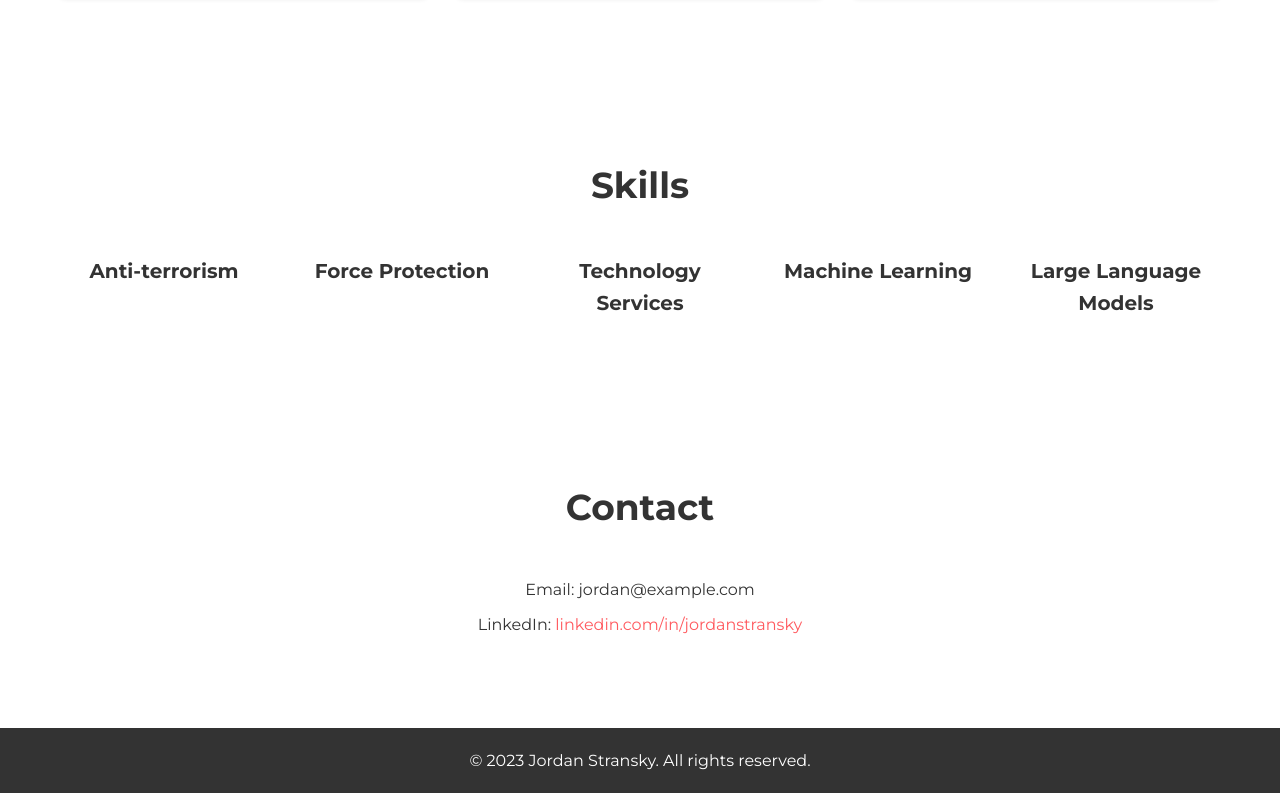
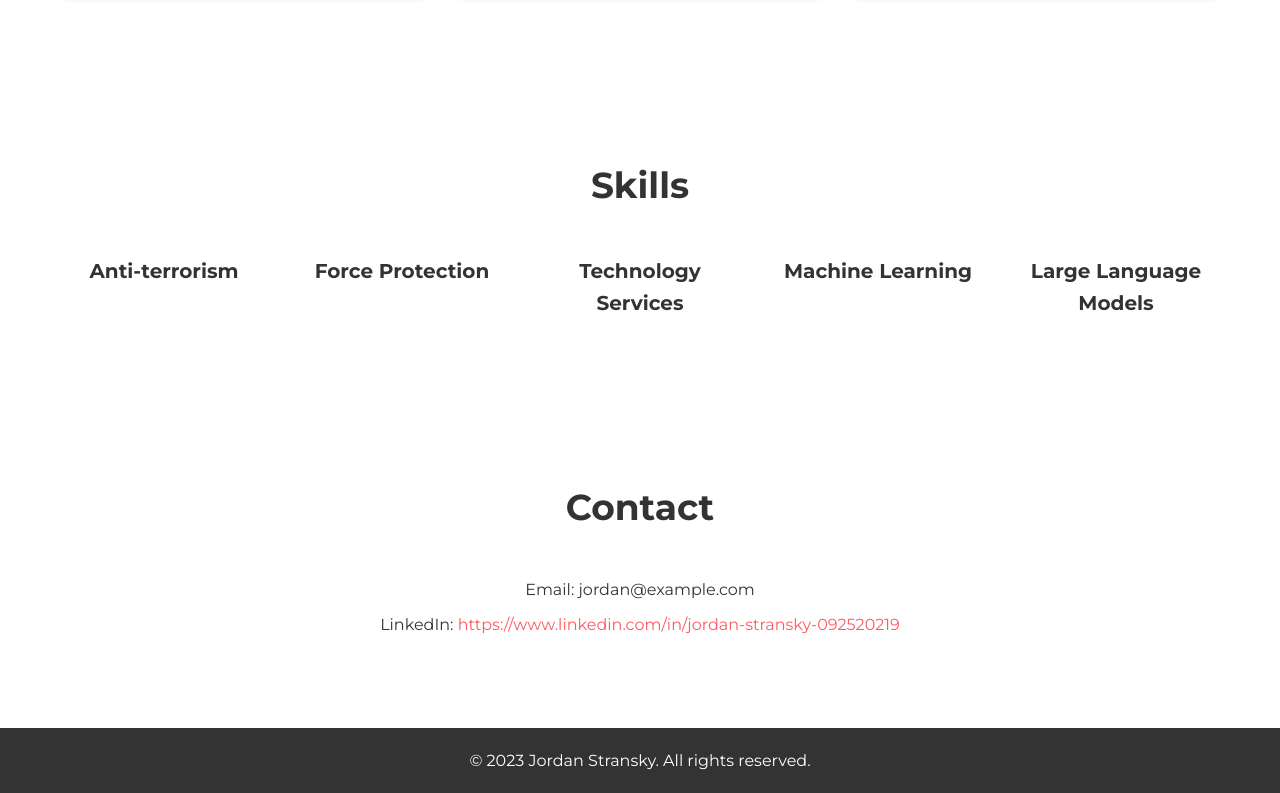
Before and after one commit to jorsky/jordan-stransky, a plain HTML site: page index.html in a window 1280 px wide. Shown: the part 1327-2120 px from the top of the page. Drawn offline with Linux system fonts and the light colour scheme.

Commit message:
linked-in update

```diff
--- a/index.html
+++ b/index.html
@@ -54,7 +54,7 @@
             <div class="container">
                 <h2>Contact</h2>
                 <p>Email: jordan@example.com</p>
-                <p>LinkedIn: <a href="#">linkedin.com/in/jordanstransky</a></p>
+                <p>LinkedIn: <a href="#">https://www.linkedin.com/in/jordan-stransky-092520219</a></p>
             </div>
         </section>
     </main>
```
